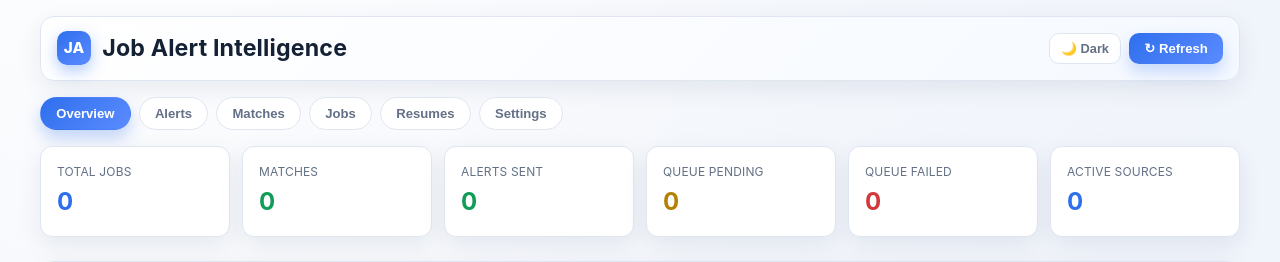
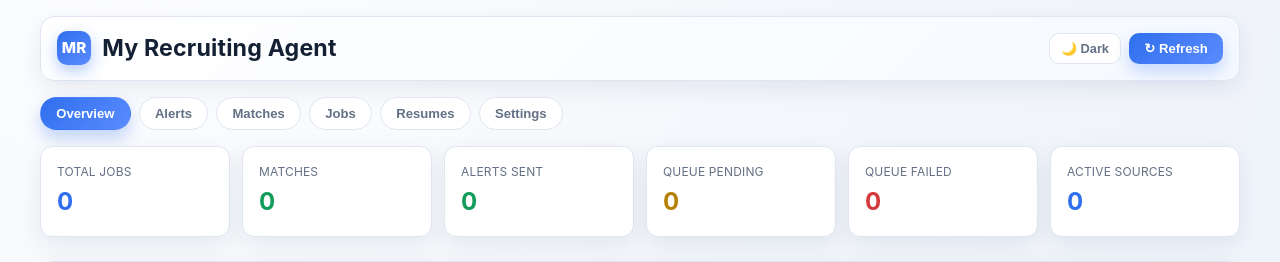
Before and after one commit to SeanButta/job-alert-cv-optimizer, a FastAPI app: page /dashboard in a window 1280 px wide. Shown: the top 262 px of the page. Run offline with FastAPI, Linux system fonts and the light colour scheme; data that the repository does not hold is empty.

Commit message:
chore(branding): rename app to My Recruiting Agent

```diff
--- a/app/main.py
+++ b/app/main.py
@@ -25,7 +25,7 @@ from app.api.sources import router as sources_router
 from app.api.platforms import router as platforms_router
 from app.api.resumes import router as resumes_router
 
-app = FastAPI(title='Job Alert CV Optimizer')
+app = FastAPI(title='My Recruiting Agent')
 Base.metadata.create_all(bind=engine)
 
 
@@ -286,7 +286,7 @@ def queue_stats():
 @app.post('/api/test/sms')
 def test_sms(
     phone: str = Query(..., description='Target phone in E.164 format, e.g. +15551234567'),
-    message: str = Query('Test SMS from Job Alert CV Optimizer ✅'),
+    message: str = Query('Test SMS from My Recruiting Agent ✅'),
     dry_run: bool = Query(False, description='When true, returns payload only and does not send'),
 ):
     """Quick connector verification endpoint for Twilio SMS."""
--- a/app/templates/dashboard.html
+++ b/app/templates/dashboard.html
@@ -3,7 +3,7 @@
 <head>
     <meta charset="UTF-8">
     <meta name="viewport" content="width=device-width, initial-scale=1.0">
-    <title>Job Alert Dashboard</title>
+    <title>My Recruiting Agent</title>
     <style>
         :root {
             --primary: #2f6fed;
@@ -652,7 +652,7 @@
 <body>
     <div class="container">
         <h1>
-            <span class="brand"><span class="brand-mark">JA</span> Job Alert Intelligence</span>
+            <span class="brand"><span class="brand-mark">MR</span> My Recruiting Agent</span>
             <span class="header-actions">
                 <button class="theme-btn" id="theme-toggle" onclick="toggleTheme()">🌙 Dark</button>
                 <button class="refresh-btn" onclick="location.reload()">↻ Refresh</button>
```
